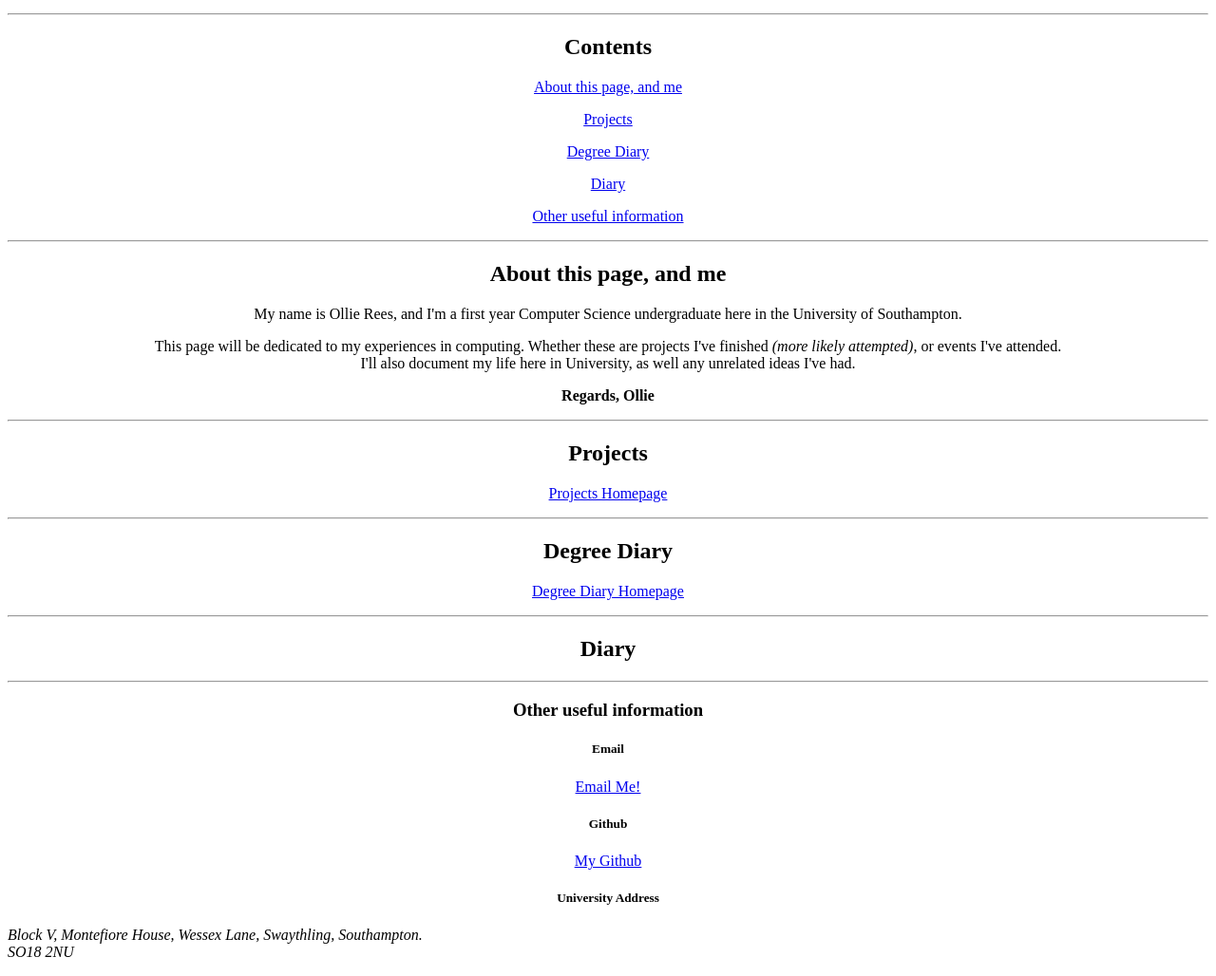
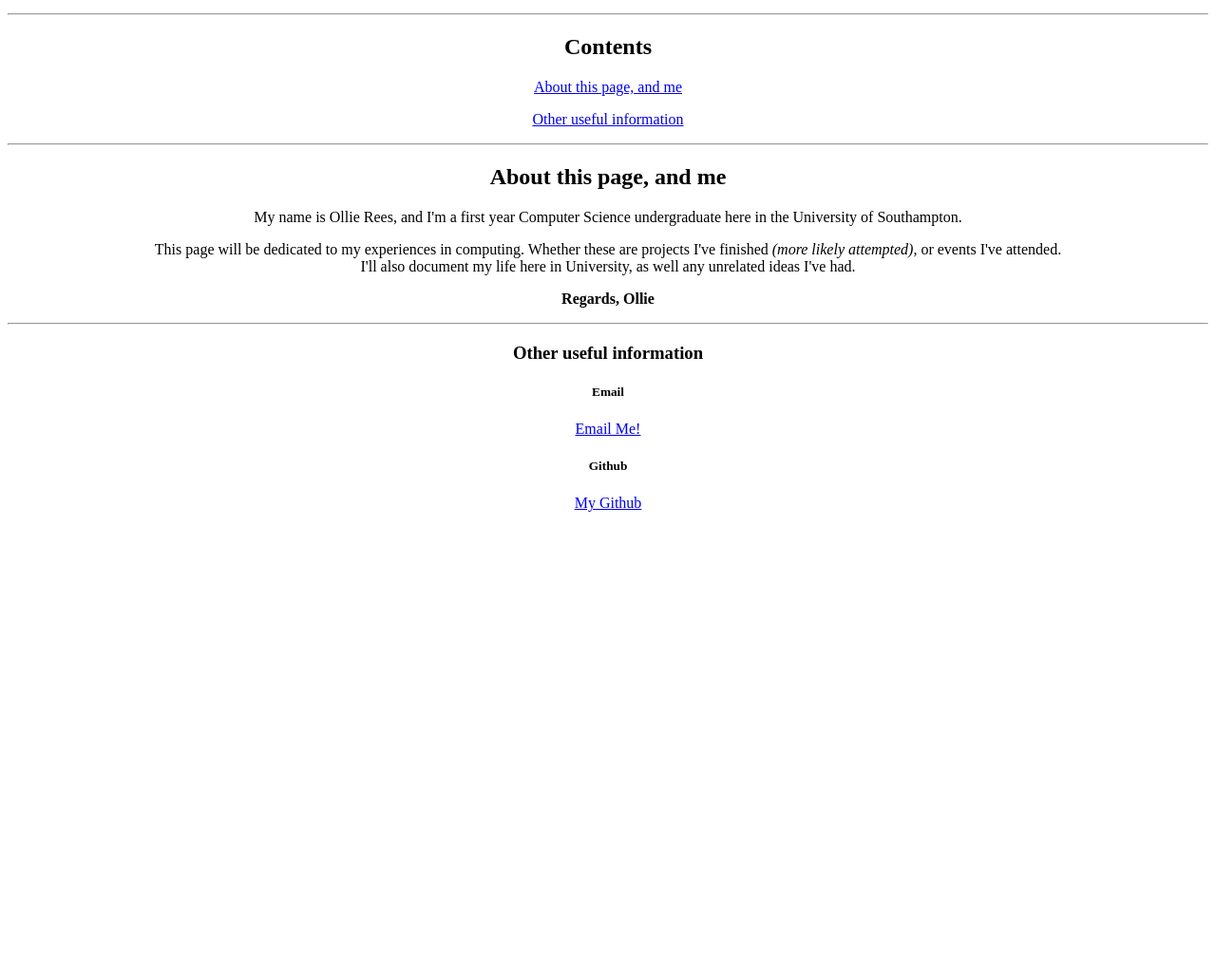
Before and after one commit to OllieRees/Soton-Homepage, a plain HTML site: page index.html in a window 1280 px wide. Shown: the part 572-1600 px from the top of the page at 95% size. After the commit the page ends 1127 px from the top, so only its background shows below. Drawn offline with Linux system fonts and the light colour scheme.

Commit message:
Reduced redundant information

```diff
--- a/index.html
+++ b/index.html
@@ -11,9 +11,6 @@
     <hr />
     <h2 align="center"> Contents </h2>
     <p align="center"> <a href = "#info"> About this page, and me </a> </p>
-    <p align="center"> <a href = "#projects"> Projects </a> </p>
-    <p align="center"> <a href = "#degree Diary"> Degree Diary </a> </p>
-    <p align="center"> <a href = "#diary"> Diary </a> </p>
     <p align="center"> <a href = "#other"> Other useful information </a> </p>
     <hr />
 
@@ -27,24 +24,11 @@
         as well any unrelated ideas I've had. </p>
     <p align="center"><b> Regards, Ollie </b></p>
     <hr />
-    <h2 id="projects" align="center"> Projects </h2>
-    <p align="center"><a href = "./projects.html"> Projects Homepage </a></p>
-    <hr />
-
-    <h2 id="degree Diary" align="center"> Degree Diary </h2>
-    <p align="center"><a href = "./degreeDiary.html"> Degree Diary Homepage </a></p>
-    <hr />
-
-    <h2 id="diary" align="center"> Diary </h2>
-
-    <hr />
 
     <h3 id="other" align="center"> Other useful information </h3>
     <h5 align="center"> Email </h5>
     <p align="center"> <a href = "mailto:or1g18@soton.ac.uk"> Email Me! </a> </p>
     <h5 align="center"> Github </h5>
     <p align="center"> <a href = "https://www.github.com/ollierees"> My Github </a> </p>
-    <h5 align="center"> University Address </h5>
-    <p align="center"> <address> Block V, Montefiore House, Wessex Lane, Swaythling, Southampton. <br /> <em> SO18 2NU </em> </address> </p>
     </body>
 </html>
```
Also changed, not shown: degreeDiary.html (deleted, +0 -9 lines), projects.html (deleted, +0 -9 lines).
